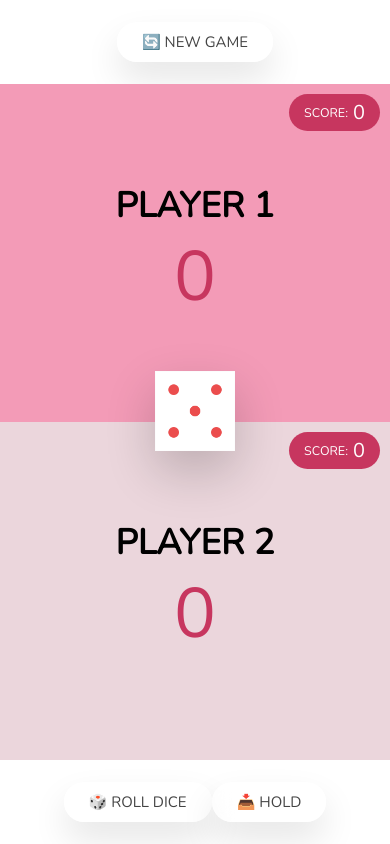
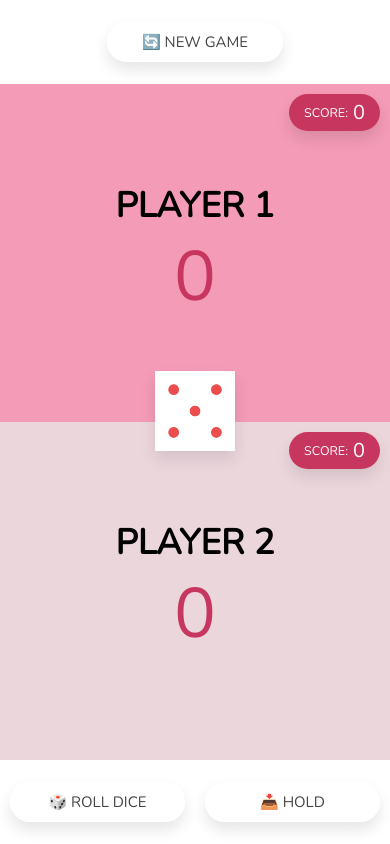
Before and after one commit to JayFranks99/pig-game, a plain HTML site: page index.html in a window 390 px wide. Drawn offline with nearby package versions, Linux system fonts and the light colour scheme.

Commit message:
styles tweaked

```diff
--- a/style.css
+++ b/style.css
@@ -32,7 +32,8 @@ body {
   backdrop-filter: blur(10px);
   padding: 0.7rem 2.5rem;
   border-radius: 50rem;
-  box-shadow: 0 1.75rem 3.5rem rgba(0, 0, 0, 0.1);
+  box-shadow: 0px 8px 15px rgb(0 0 0 / 10%);
+  -webkit-box-shadow: 0px 8px 15px rgb(0 0 0 / 10%);
 }
 
 .player--active {
@@ -130,6 +131,7 @@ body {
 /* END OF MODAL STYLES */
 
 /* LAPTOP ABOVE SITE */
+
 @media (min-width: 701px) {
   body {
     background-image: linear-gradient(to top left, #753682 0%, #bf2e34 100%);
@@ -245,7 +247,8 @@ body {
     top: 35%;
     transform: translateX(-50%);
     height: 10rem;
-    box-shadow: 0 2rem 5rem rgba(0, 0, 0, 0.2);
+    box-shadow: 0px 8px 15px rgb(0 0 0 / 10%);
+    -webkit-box-shadow: 0px 8px 15px rgb(0 0 0 / 10%);
   }
 }
 
@@ -284,7 +287,7 @@ body {
     bottom: 0;
   }
 
-  .btns-bottom button {
+  .btns-div button {
     margin: 0 10px;
     width: 45%;
   }
@@ -300,7 +303,8 @@ body {
     left: 50%;
     top: 44%;
     transform: translateX(-50%);
-    box-shadow: 0 2rem 5rem rgba(0, 0, 0, 0.2);
+    box-shadow: 0px 8px 15px rgb(0 0 0 / 10%);
+    -webkit-box-shadow: 0px 8px 15px rgb(0 0 0 / 10%);
     z-index: 999;
   }
 
@@ -351,9 +355,11 @@ body {
     margin: 10px 0 0 0;
     text-transform: uppercase;
     position: absolute;
-    top: 0;
+    top: 0px;
     right: 10px;
     font-size: 1.25rem;
+    box-shadow: 0px 8px 15px rgb(0 0 0 / 10%);
+    -webkit-box-shadow: 0px 8px 15px rgb(0 0 0 / 10%);
   }
 
   .score-div {
```
